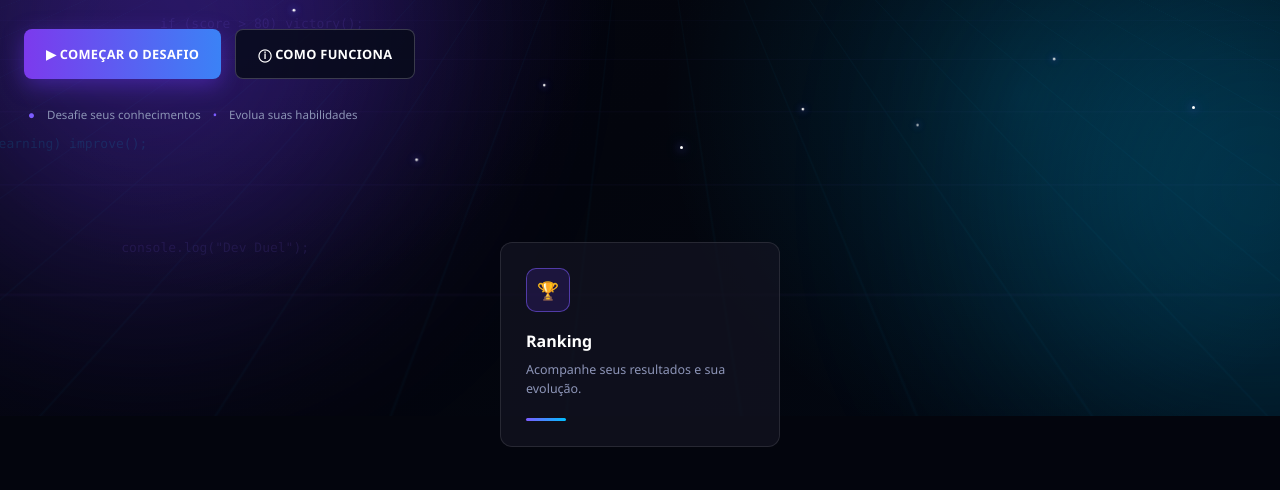
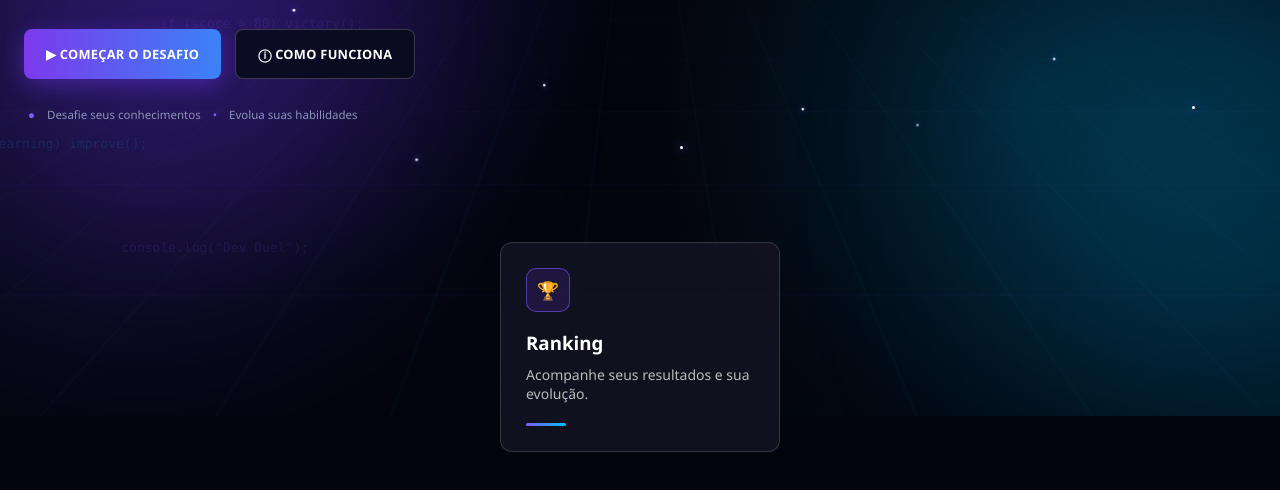
Before and after one commit to edgardbmth/quiz-faculdade, a website: page public/index.html in a window 1280 px wide. Shown: the part 384-874 px from the top of the page. Drawn offline with Linux system fonts and the light colour scheme.

Commit message:
Atualiza index.html com card de ranking centralizado e interativo

```diff
--- a/public/index.html
+++ b/public/index.html
@@ -104,16 +104,16 @@
 
 
         <!-- ==================================================
-             CARDS (Apenas o Ranking centralizado)
+             CARDS (Apenas o Ranking centralizado e interativo)
         ================================================== -->
 
         <section class="cards" style="display: flex; justify-content: center; margin-top: 40px; padding: 0 20px;">
-            <button class="card" id="btnRankingCard" style="width: 280px; text-align: left; cursor: pointer; background: rgba(20, 20, 35, 0.7); border: 1px solid rgba(255, 255, 255, 0.1); border-radius: 12px; padding: 25px; transition: all 0.3s ease;">
+            <div id="btnRankingCard" style="width: 280px; text-align: left; cursor: pointer; background: rgba(20, 20, 35, 0.8); border: 1px solid rgba(255, 255, 255, 0.15); border-radius: 12px; padding: 25px; transition: all 0.3s ease; position: relative; z-index: 10;">
                 <div class="card-icon">🏆</div>
-                <h3>Ranking</h3>
-                <p>Acompanhe seus resultados e sua evolução.</p>
+                <h3 style="color: #fff; margin-bottom: 10px;">Ranking</h3>
+                <p style="color: #bbb; font-size: 14px;">Acompanhe seus resultados e sua evolução.</p>
                 <div class="card-line"></div>
-            </button>
+            </div>
         </section>
 
     </main>
```
